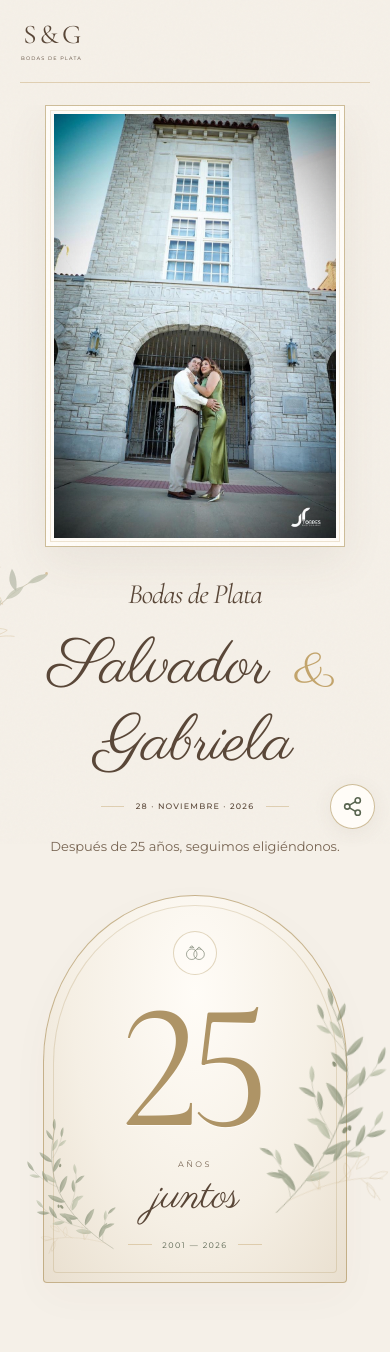
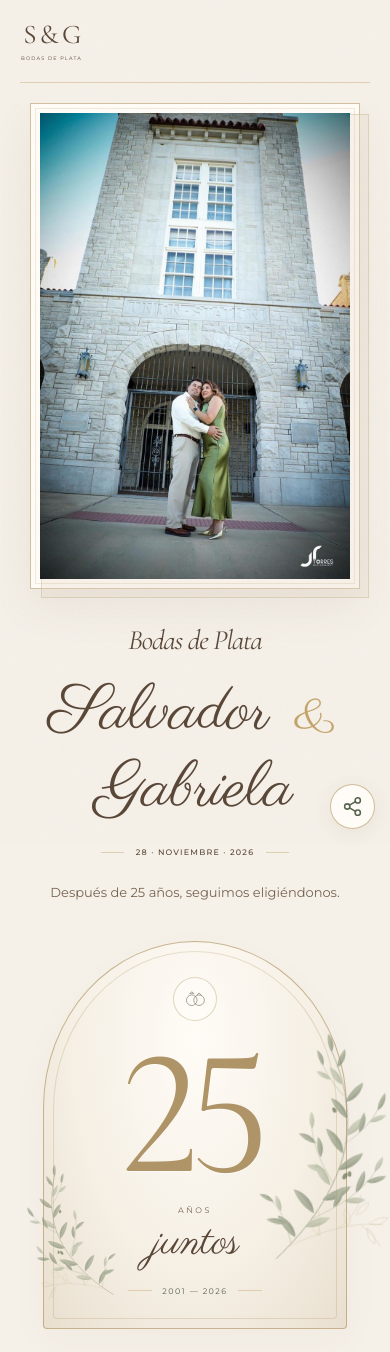
Before and after one commit to LizzullyJ/invitacion-bodas-plata, a plain HTML site: page index.html in a window 390 px wide. Shown: the top 1352 px of the page. Drawn offline with nearby package versions, Linux system fonts and the light colour scheme.

Commit message:
Mejora el marco y la disposición de la foto inicial

```diff
--- a/css/styles.css
+++ b/css/styles.css
@@ -416,15 +416,18 @@ h1 em { font-weight: 400; }
   .closing::before, .closing::after { width: 60px; height: 60px; }
 }
 
-/* La fotografía abre la invitación antes del título. */
-.opening-photo { position: relative; width: min(360px, calc(100% - 48px)); margin: 30px auto 0; padding: 10px; border: 1px solid #b49b68a6; background: var(--cream); box-shadow: 0 16px 42px #59463712; }
-.opening-photo::after { content: ""; position: absolute; inset: 5px; border: 1px solid #c3a46b45; pointer-events: none; }
+/* Una fotografía centrada, con paspartú y un fondo de papel discreto. */
+.opening-photo { position: relative; isolation: isolate; width: min(420px, calc(100% - 72px)); margin: 28px auto 16px; padding: 12px; border: 1px solid #b49b6899; background: var(--cream); box-shadow: 0 18px 42px #59463712; }
+.opening-photo::before { content: ""; position: absolute; inset: 14px -14px -14px 14px; z-index: -1; border: 1px solid #b49b684a; background: #e5d8c54d; pointer-events: none; }
+.opening-photo::after { content: ""; position: absolute; inset: 6px; border: 1px solid #c3a46b36; pointer-events: none; }
 .opening-photo img { display: block; width: 100%; height: auto; aspect-ratio: 213 / 320; object-fit: contain; }
-.opening-photo + .hero { padding-top: 38px; }
+.opening-photo + .hero { min-height: 0; align-items: start; padding-top: 30px; }
+.opening-photo + .hero::before { content: none; }
 @media (max-width: 600px) {
-  .opening-photo { width: min(300px, calc(100% - 56px)); margin-top: 22px; padding: 8px; }
+  .opening-photo { width: min(340px, calc(100% - 60px)); margin-top: 20px; margin-bottom: 12px; padding: 9px; }
+  .opening-photo::before { inset: 10px -10px -10px 10px; }
   .opening-photo::after { inset: 4px; }
-  .opening-photo + .hero { padding-top: 32px; }
+  .opening-photo + .hero { padding-top: 24px; }
 }
 /* Detalles de papelería y símbolos con mayor presencia. */
 .icon { stroke-width: 1.7; }
```
